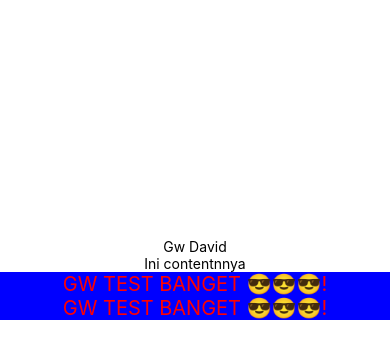
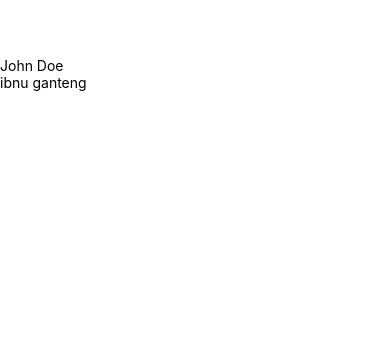
Before and after one commit to suryaa6666/b46-fundamental-react-native, a React Native app: screen / in a window 390 px wide. Shown: the part 143-502 px from the top of the page. Built offline with nearby package versions, Linux system fonts and the light colour scheme.

Commit message:
2.embedding-expression

```diff
--- a/App.js
+++ b/App.js
@@ -1,19 +1,12 @@
 import { StatusBar } from "expo-status-bar";
-import { Text, View } from "react-native";
-import Content from "./components/Content";
-import Header from "./components/Header";
-import Abi from "./components/style";
+import { SafeAreaView } from "react-native";
+import EmbeddingExpression from "./src/screens/EmbeddingExpression";
 
 export default function App() {
   return (
-    <View style={Abi.container}>
-      <Header />
-      <Content />
-      <View style={Abi.surya}>
-        <Text style={Abi.brilliant}>GW TEST BANGET 😎😎😎!</Text>
-        <Text style={Abi.brilliant}>GW TEST BANGET 😎😎😎!</Text>
-      </View>
-      <StatusBar translucent={false} hidden={true} />
-    </View>
+    <SafeAreaView>
+      <EmbeddingExpression />
+      <StatusBar style={{ flex: 1}} />
+    </SafeAreaView>
   );
 }
--- a/components/Content.js
+++ /dev/null
@@ -1,11 +0,0 @@
-import { Text as David } from "react-native";
-
-function Content() {
-  return (
-    <>
-      <David>Ini contentnnya</David>
-    </>
-  );
-}
-
-export default Content;
--- a/components/Header.js
+++ /dev/null
@@ -1,11 +0,0 @@
-import { Text as David } from "react-native";
-
-function Header() {
-  return (
-    <>
-      <David>Gw David</David>
-    </>
-  );
-}
-
-export default Header;
--- a/components/style.js
+++ /dev/null
@@ -1,23 +0,0 @@
-import { StyleSheet } from "react-native";
-
-const styles = StyleSheet.create({
-  surya: {
-    display: "flex",
-    width: "100%",
-    backgroundColor: "blue",
-    alignItems: "center",
-    justifyContent: "center",
-  },
-  container: {
-    flex: 1,
-    backgroundColor: "#fff",
-    alignItems: "center",
-    justifyContent: "center",
-  },
-  brilliant: {
-    color: "red",
-    fontSize: 20,
-  },
-});
-
-export default styles;
--- /dev/null
+++ b/src/screens/EmbeddingExpression.js
@@ -0,0 +1,16 @@
+import { Text, View } from "react-native";
+
+export default function EmbeddingExpression() {
+
+    function getFullname(namaDepan, namaBelakang) {
+      return `${namaDepan} ${namaBelakang}`
+    }
+
+  const name = "John Doe";
+  return (
+    <View style={{ marginTop: 200 }}>
+      <Text>{name}</Text>
+      <Text>{getFullname("ibnu", "ganteng")}</Text>
+    </View>
+  );
+}
```
